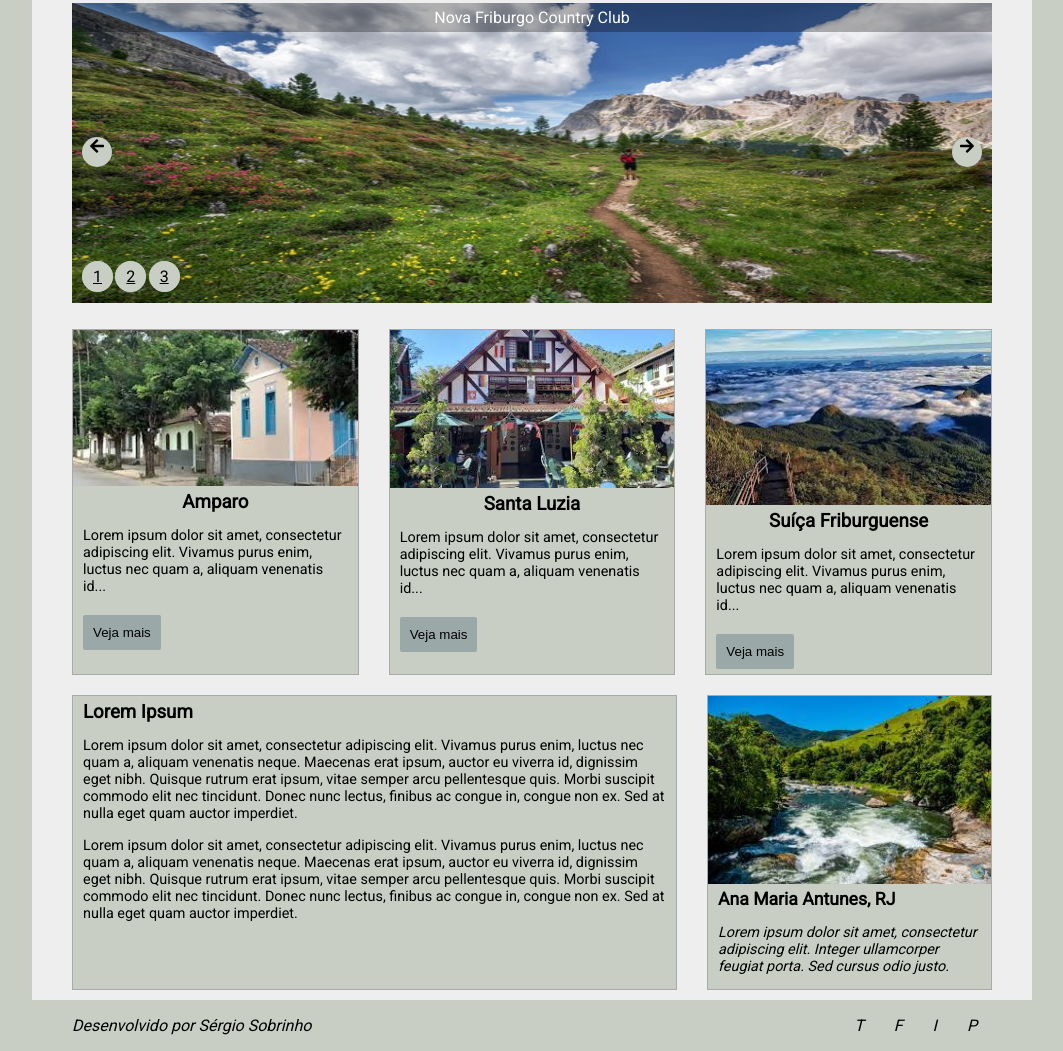
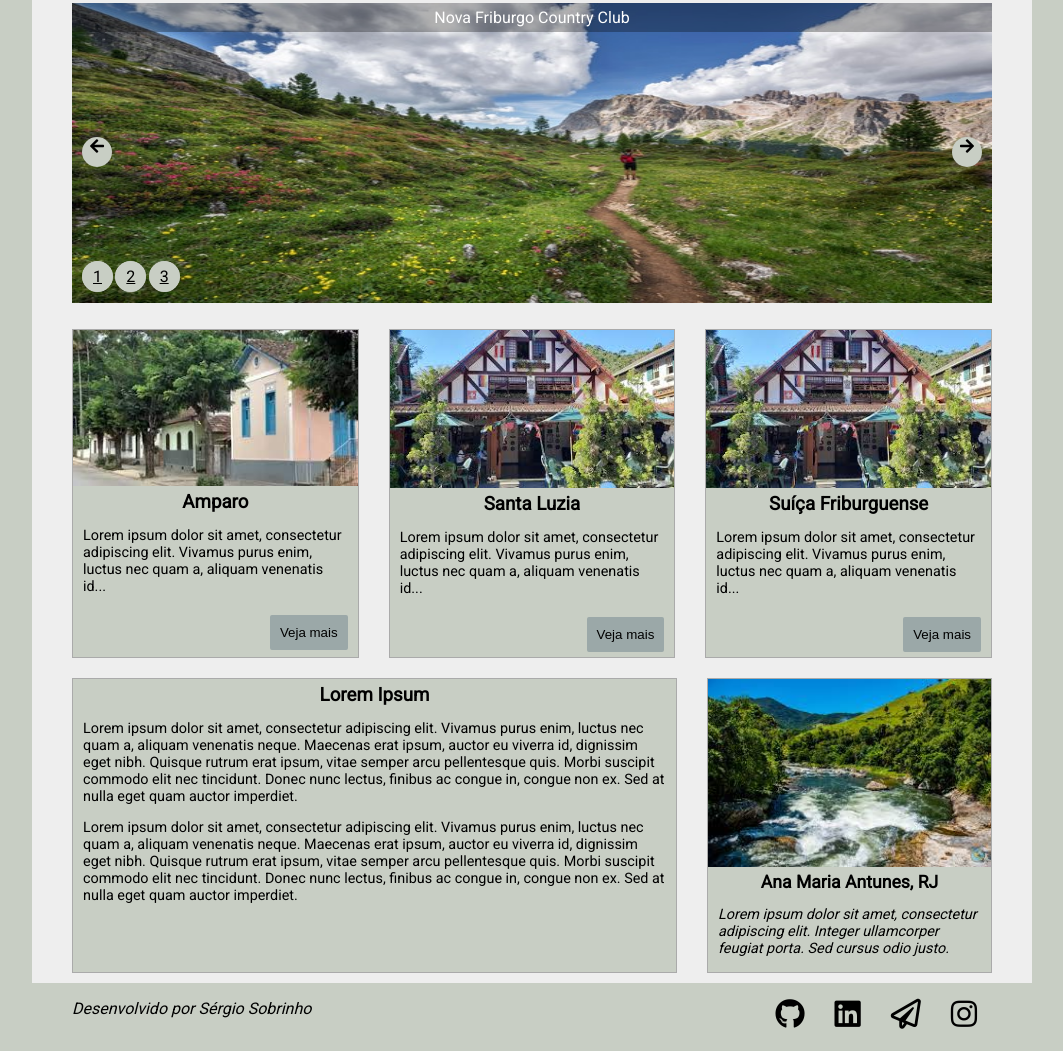
Before and after one commit to SobrinhoSergio/fund-web, a plain HTML site: page atividade05/index.html in a window 1280 px wide. Shown: the part 133-1184 px from the top of the page, without its empty margins (108-1171 px from the left). Drawn offline with Linux system fonts and the light colour scheme.

Commit message:
Atualizacao proj

```diff
--- a/atividade05/css/estilo.css
+++ b/atividade05/css/estilo.css
@@ -45,7 +45,6 @@ header a:hover {
     background-color: #9ba8a8;
     color: #fff;
 }
-
 
 /*main*/
 
@@ -146,14 +145,6 @@ main {
 
 }
 
-.box h3{
-    text-align: center;
-}
-
-.box p{
-    text-align: left;
-}
-
 
 .box, .box-2 {
     border:1px solid #aaa;
@@ -167,7 +158,8 @@ main {
     border: none;
     cursor: pointer;
     padding: 10px;
-    margin: 10px 20px;
+    margin: 20px 200px;
+    text-align: center;
 
 }
 
@@ -199,6 +191,7 @@ footer li{
 
 footer div.row{
     display: flex;
+    flex-direction: row;
     justify-content: space-between;
 }
 
@@ -308,6 +301,7 @@ footer div.row{
 
     .box h3, .box-2 h3, .box h4 {
         margin: 5px 0;
+        text-align: center;
     }
 
     .box p, .box h3, .box h4, .box-2 h3, .box-2 p {
@@ -329,9 +323,11 @@ footer div.row{
     .box button {
         padding: 10px;
         margin: 5px 10px;
+        float: right;
     }
 
     footer div {
+        display: flex;
         justify-content: space-between;
     }
 
@@ -340,11 +336,14 @@ footer div.row{
         list-style: none;
         display:flex;
         flex-direction: row;
-        justify-content: space-between;
     }
 
     footer li {
         flex-grow: 1;
         margin:0px 15px;
     }
+
+    footer li i{
+        font-size: 30px;
+    }
 }
--- a/atividade05/index.html
+++ b/atividade05/index.html
@@ -90,7 +90,7 @@
                     </div>
 
                     <div class="box">
-                        <img src="./img/conego.jpg" class="box-img">
+                        <img src="./img/casa_suica.jpg" class="box-img">
                         <h3>Suíça Friburguense</h3>
                         <p>Lorem ipsum dolor sit amet, consectetur adipiscing elit. Vivamus purus enim, luctus nec quam a, aliquam venenatis id...</p>
                         <button><span>Veja mais</span></button>
@@ -126,16 +126,16 @@
                     <div class="media">
                         <ul>
                             <li>
-                                <a href="#"><i>T</i></a>
+                                <a href="#"><i class="fab fa-github"></i></a>
                             </li>
                             <li>
-                                <a href="#"><i>F</i></a>
+                                <a href="#"><i class="fab fa-linkedin"></i></a>
                             </li>
                             <li>
-                                <a href="#"><i>I</i></a>
+                                <a href="#"><i class="far fa-paper-plane"></i></a>
                             </li>
                             <li>
-                                <a href="#"><i>P</i></a>
+                                <a href="#"><i class="fab fa-instagram"></i></a></a>
                             </li>
                         </ul>
                     </div>
```
